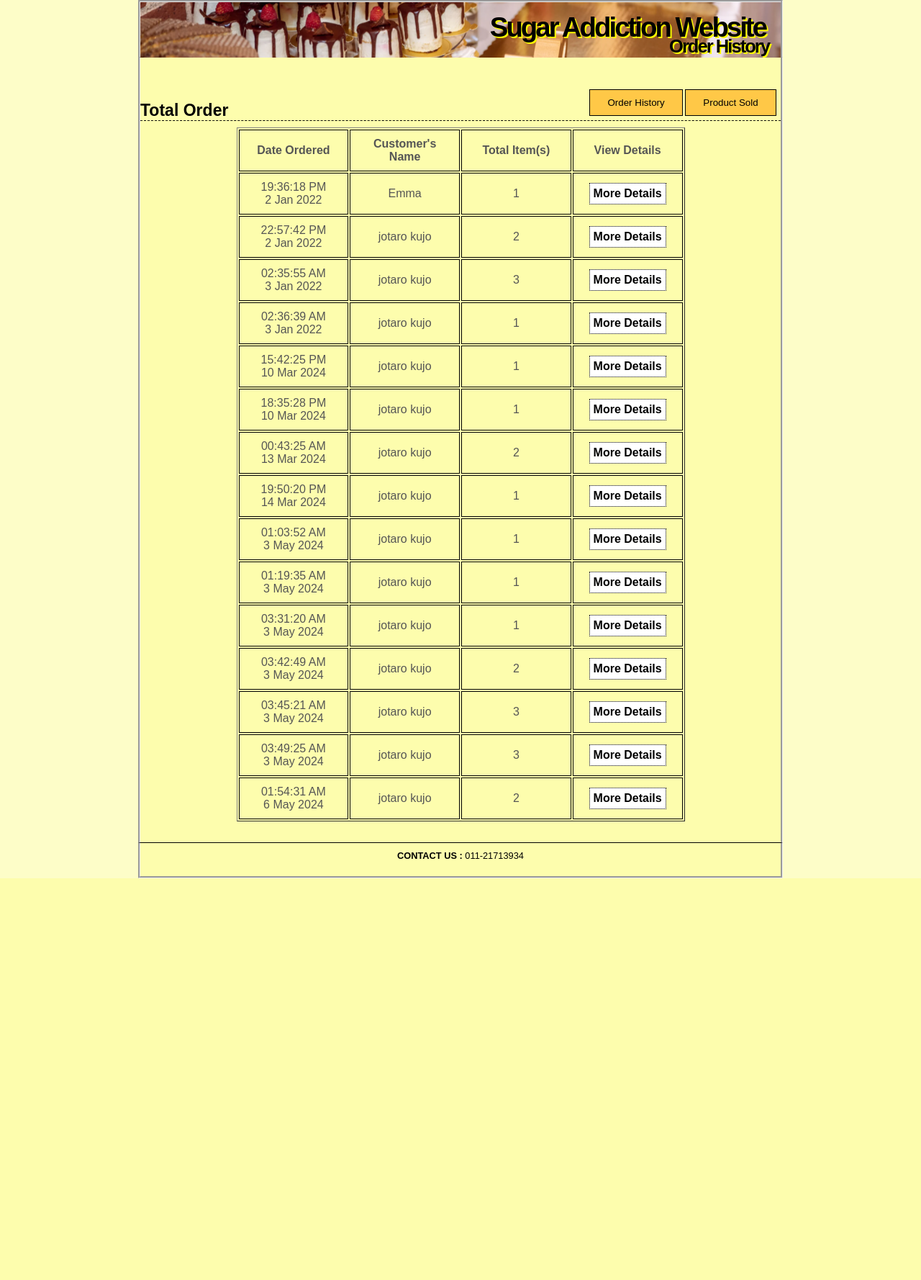
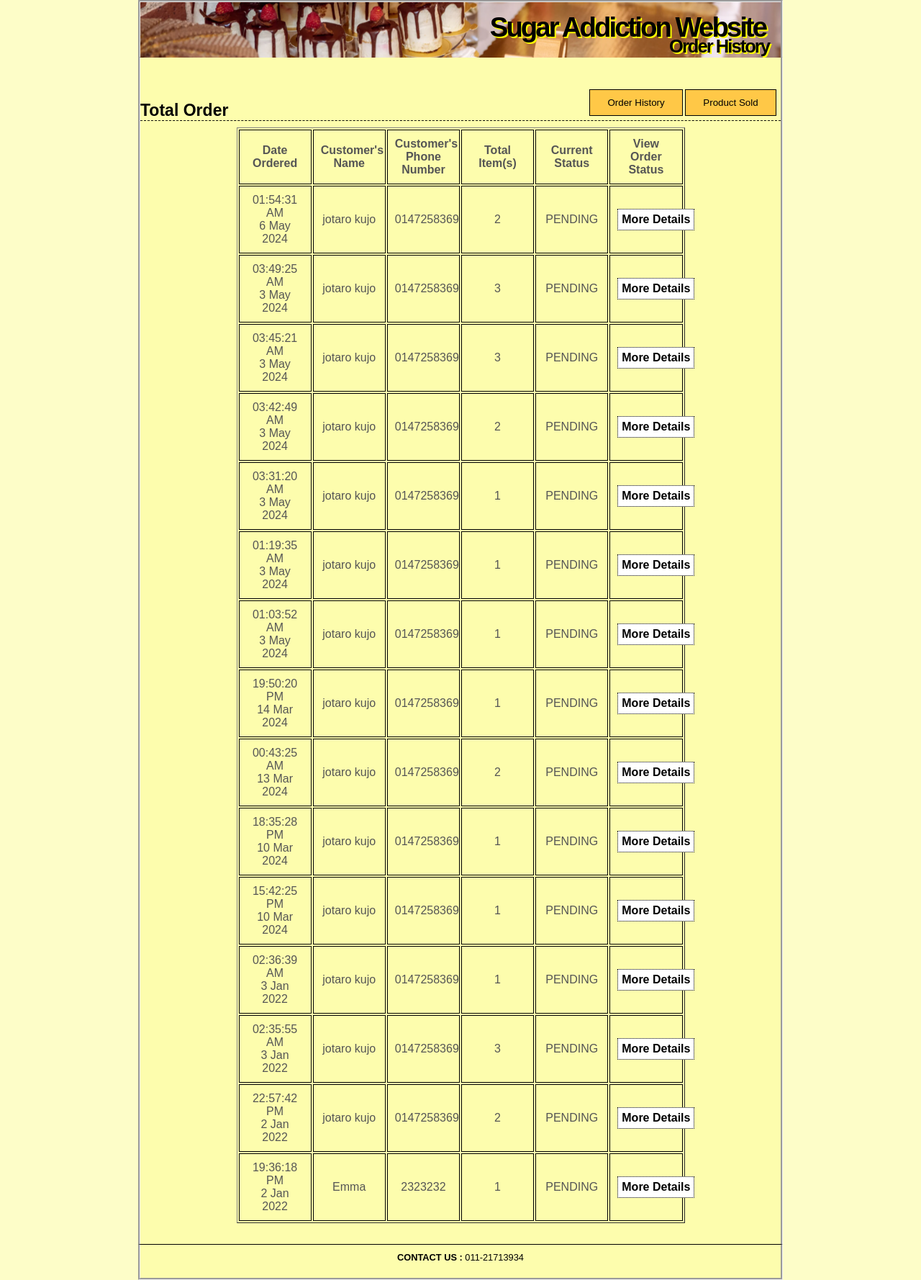
Before and after one commit to Azierz/sugaraddiction, a PHP site: page /orders_TotalOrder.php in a window 1280 px wide. Shown: the whole page at 72% size. Before the commit the page ends 1220 px from the top, so only its background shows below. Run offline with PHP 8.4, Linux system fonts and the light colour scheme; a user stored in the database is signed in; data comes from the database, SQL or seed files in the repository.

Commit message:
ongoing status

```diff
--- a/orders_TotalOrder.php
+++ b/orders_TotalOrder.php
@@ -24,15 +24,18 @@ if (empty($_SESSION['AdminID'])) {
 		<tr>
 			<th>Date Ordered</th>
 			<th>Customer's Name</th>
+			<th>Customer's Phone Number</th>
 			<th>Total Item(s)</th>
-			<th>View Details</th>
+			<th>Current Status</th>
+			<th>View Order Status</th>
 		</tr>
 		<?php
 		require ('includes/constants.php');
 
 		$q = "SELECT CustID, COUNT(ProdID) AS ProdID, Quantity, Order_Date
         FROM cust_order
-        GROUP BY CustID, Order_Date";
+        GROUP BY CustID, Order_Date
+		ORDER BY Order_Date DESC;";
 		$r = @mysqli_query ($dbc,$q);
 
 		if (!mysqli_num_rows($r) == 1) {
@@ -54,9 +57,11 @@ if (empty($_SESSION['AdminID'])) {
 			// j M Y - short form for month | j F Y - full name for month
 			// H:i:s A, j M Y - time, date | j M Y, H:i:s A - date, time
 			echo '
-				<td align="left">'.$dataC['CustName'].'</td>';
+				<td align="left">'.$dataC['CustName'].'</td>
+				<td align="left">'.$dataC['PhoneNum'].'</td>';
 			// if(mysqli_num_rows($rP) == 1) {
-				echo '<td align="left">'.$data['ProdID'].'</td>';
+				echo '<td align="left">'.$data['ProdID'].'</td>
+				<td align="left">PENDING</td>';
 				// <td align="left">'.$data['Quantity'].'</td>';
 			// } else {
 			// 	echo '<td align="left" colspan="2"><i>Product No Longer Available</i></td>';
```
Also changed, not shown: cart.php (+16 -4 lines), orderLdetails.php (+21 -8 lines).
